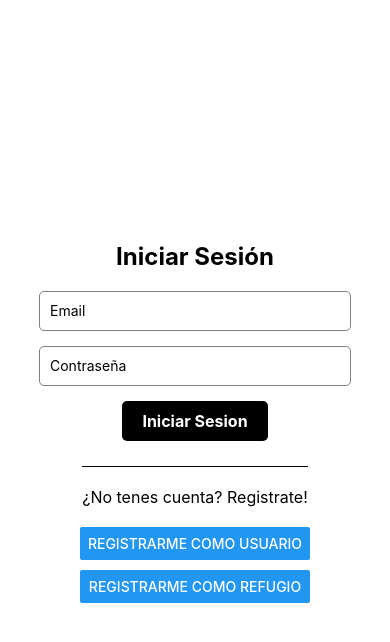
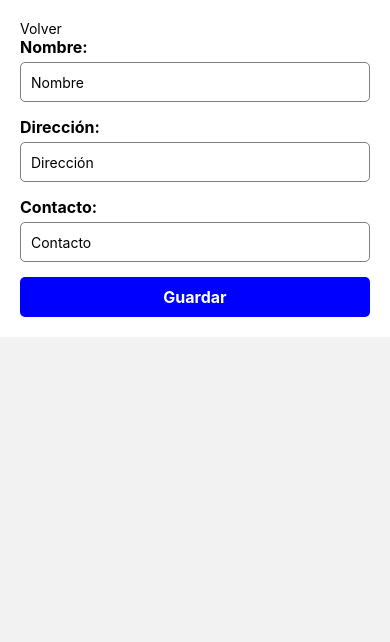
Before and after one commit to AgustinGiudice/petHope, a React Native app: screen /RegisterRef in a window 390 px wide. Shown: the top 642 px of the page. Built offline with nearby package versions, Linux system fonts and the light colour scheme.

Commit message:
boton de volver

```diff
--- a/App.js
+++ b/App.js
@@ -1,35 +1,37 @@
-import { StyleSheet, Text, View } from "react-native";
+import { StyleSheet } from "react-native";
+import { StatusBar } from "react-native-web";
+//COMPONENTES SUELTOS
 import CustomComponent from "./components/CustomComponent";
 import HamburguerMenu from "./components/HamburguerMenu";
 import Menu from "./components/Menu";
-import Login from "./screens/Login"
+
 // NAVIGATION
 import { NavigationContainer } from '@react-navigation/native';
 import { createNativeStackNavigator } from '@react-navigation/native-stack';
+
 // SCREENS
+import Login from "./screens/Login";
 import Home from "./screens/home";
 import Match from "./screens/Match";
 import RegisterUser from "./screens/RegisterUser";
+import RegisterRef from "./screens/RegisterRef";
+
 const Stack = createNativeStackNavigator();
 
 export default function App() {
   return (
+    <>
+    <StatusBar styles="light"/>
     <NavigationContainer>
-      {/* <View style={styles.container}>
-        <HamburguerMenu />
-        <CustomComponent />
-        <Menu />
-      </View> */}
       <Stack.Navigator initialRouteName="Login">
       <Stack.Screen name="Login" component={Login} options={{ headerShown: false }}/>
+        <Stack.Screen name="RegisterUser" component={RegisterUser} options={{ headerShown: false }}/>
+        <Stack.Screen name="RegisterRef" component={RegisterRef} options={{ headerShown: false }}/>
         <Stack.Screen name="Home" component={Home} options={{ title: 'uHH esto sirve para cambiar titulo' }}/>
         <Stack.Screen name="Matchs" component={Match} options={{ headerShown: false }}/>
-        <Stack.Screen name="RegisterUser" component={RegisterUser} options={{ headerShown: false }}/>
       </Stack.Navigator>
-      {/* <Login></Login> */}
-
-      {/* <RegisterUser/> */}
     </NavigationContainer>
+    </>
   );
 }
 
--- a/screens/Login.js
+++ b/screens/Login.js
@@ -26,7 +26,7 @@ const LoginScreen = ({ navigation }) => {
         <TouchableOpacity style={styles.registerButton}>
           <Button
               title="Registrarme como Refugio"
-              onPress={() => navigation.navigate('RegisterUser')}
+              onPress={() => navigation.navigate('RegisterRef')}
           />
         </TouchableOpacity>
       </View>
--- a/screens/RegisterRef.js
+++ b/screens/RegisterRef.js
@@ -0,0 +1,107 @@
+import React, { useState } from 'react';
+import { View, Text, TextInput, TouchableOpacity, StyleSheet } from 'react-native';
+
+const RegisterRef = ({navigation}) => {
+  const [nombre, setNombre] = useState('');
+  const [direccion, setDireccion] = useState('');
+  const [contacto, setContacto] = useState('');
+
+  const handleSubmit = () => {
+    // Crear un objeto con los datos del refugio
+    const refugioData = {
+      nombre,
+      direccion,
+      contacto,
+    };
+
+    // Realizar la petición POST al backend para guardar los datos del refugio
+    fetch('http://localhost:3000/api/refugios', {
+      method: 'POST',
+      headers: {
+        'Content-Type': 'application/json',
+      },
+      body: JSON.stringify(refugioData),
+    })
+      .then((response) => response.json())
+      .then((data) => {
+        console.log('Respuesta del backend:', data);
+        // Reiniciar los campos del formulario después de guardar los datos
+        setNombre('');
+        setDireccion('');
+        setContacto('');
+      })
+      .catch((error) => {
+        console.error('Error al guardar el refugio:', error);
+        // Aquí puedes agregar lógica para mostrar un mensaje de error al usuario si la petición falla
+      });
+  };
+
+  return (
+    <View style={styles.container}>
+
+      <TouchableOpacity style={styles.goBackButton} onPress={() => navigation.goBack()}>
+        <Text style={styles.goBackText}>Volver</Text>
+      </TouchableOpacity>
+
+      <Text style={styles.label}>Nombre:</Text>
+      <TextInput
+        style={styles.input}
+        value={nombre}
+        onChangeText={setNombre}
+        placeholder="Nombre"
+      />
+      <Text style={styles.label}>Dirección:</Text>
+      <TextInput
+        style={styles.input}
+        value={direccion}
+        onChangeText={setDireccion}
+        placeholder="Dirección"
+      />
+      <Text style={styles.label}>Contacto:</Text>
+      <TextInput
+        style={styles.input}
+        value={contacto}
+        onChangeText={setContacto}
+        placeholder="Contacto"
+        keyboardType="numeric"
+      />
+      <TouchableOpacity style={styles.button} onPress={handleSubmit}>
+        <Text style={styles.buttonText}>Guardar</Text>
+      </TouchableOpacity>
+    </View>
+  );
+};
+
+const styles = StyleSheet.create({
+  container: {
+    padding: 20,
+    backgroundColor: '#fff',
+  },
+  label: {
+    fontSize: 16,
+    fontWeight: 'bold',
+    marginBottom: 5,
+  },
+  input: {
+    height: 40,
+    borderColor: 'gray',
+    borderWidth: 1,
+    borderRadius: 5,
+    paddingHorizontal: 10,
+    marginBottom: 15,
+  },
+  button: {
+    backgroundColor: 'blue',
+    borderRadius: 5,
+    paddingVertical: 10,
+    paddingHorizontal: 20,
+    alignItems: 'center',
+  },
+  buttonText: {
+    color: '#fff',
+    fontSize: 16,
+    fontWeight: 'bold',
+  },
+});
+
+export default RegisterRef;
--- a/screens/RegisterUser.js
+++ b/screens/RegisterUser.js
@@ -2,7 +2,7 @@ import React, { useState } from 'react';
 import { View, Text, TextInput, TouchableOpacity, StyleSheet } from 'react-native';
 
 
-const CreateUserForm = () => {
+const CreateUserForm = ({navigation}) => {
   const [nombre, setNombre] = useState('');
   const [apellido, setApellido] = useState('');
   const [telefono, setTelefono] = useState('');
@@ -42,6 +42,10 @@ const CreateUserForm = () => {
 
   return (
     <View style={styles.container}>
+
+      <TouchableOpacity style={styles.goBackButton} onPress={() => navigation.goBack()}>
+        <Text style={styles.goBackText}>Volver</Text>
+      </TouchableOpacity>
       <Text style={styles.label}>Nombre:</Text>
       <TextInput
         style={styles.input}
```
